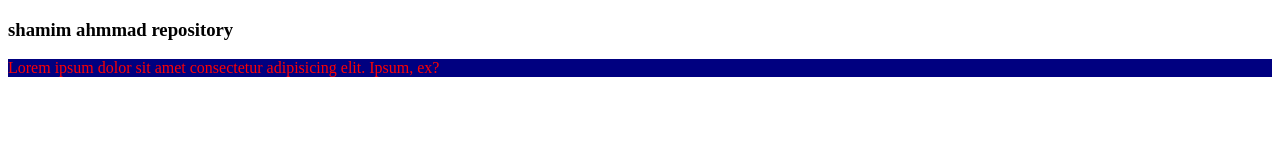
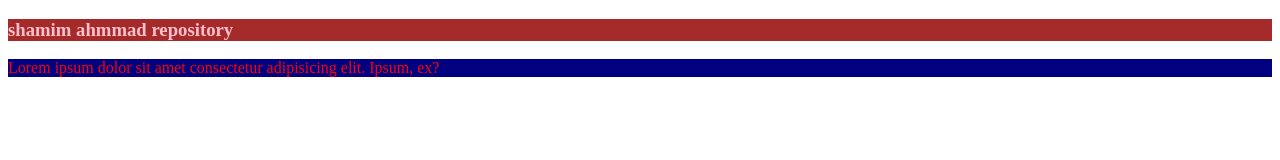
Before and after one commit to shamim-ahmmad/my-first-ripo, a plain HTML site: page index.html in a window 1280 px wide. Drawn offline with Linux system fonts and the light colour scheme.

Commit message:
added h3

```diff
--- a/style.css
+++ b/style.css
@@ -2,3 +2,7 @@ p{
     color:red;
     background-color:navy;
 }
+h3{
+    color:pink;
+    background-color:brown;
+}
```
